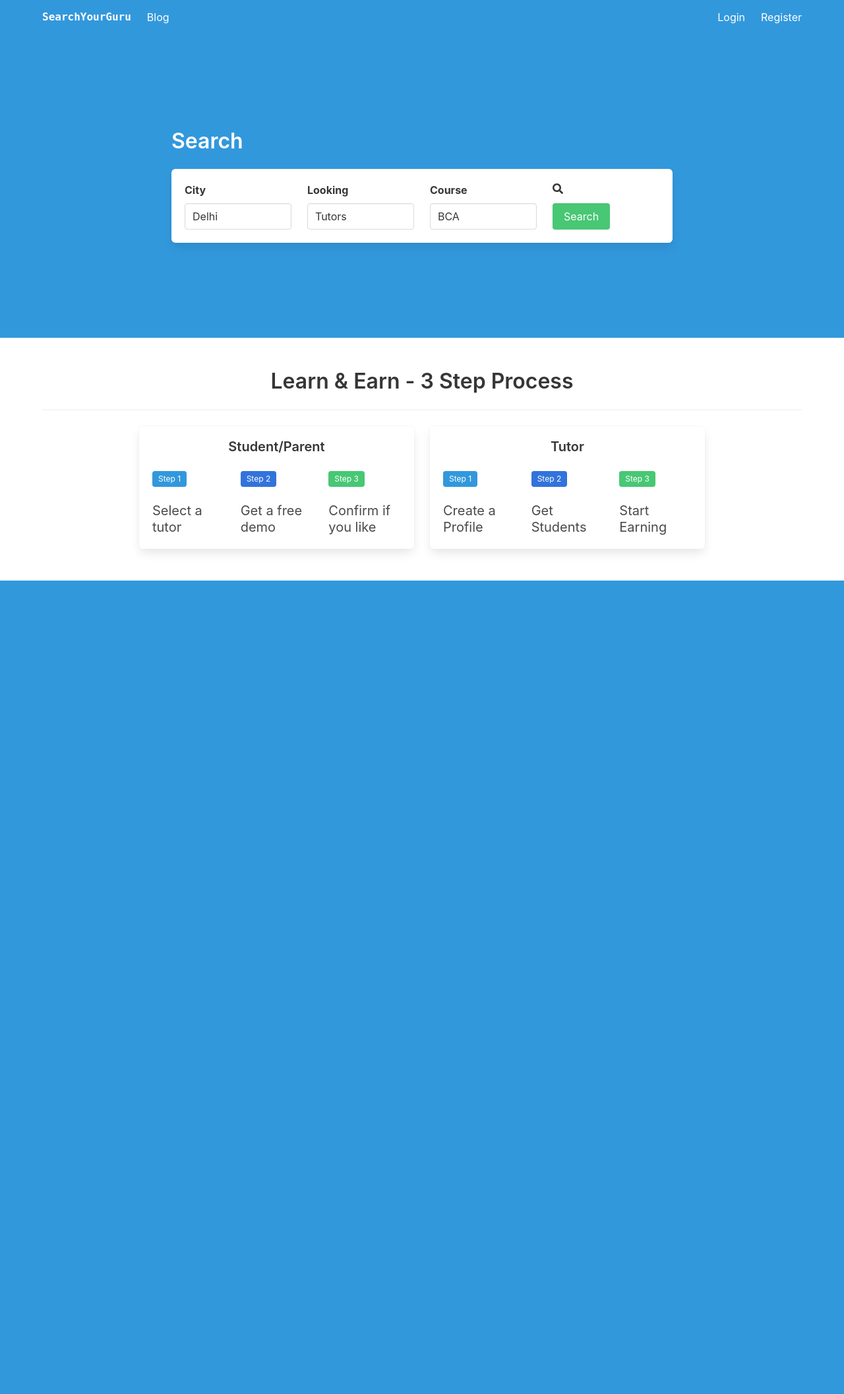
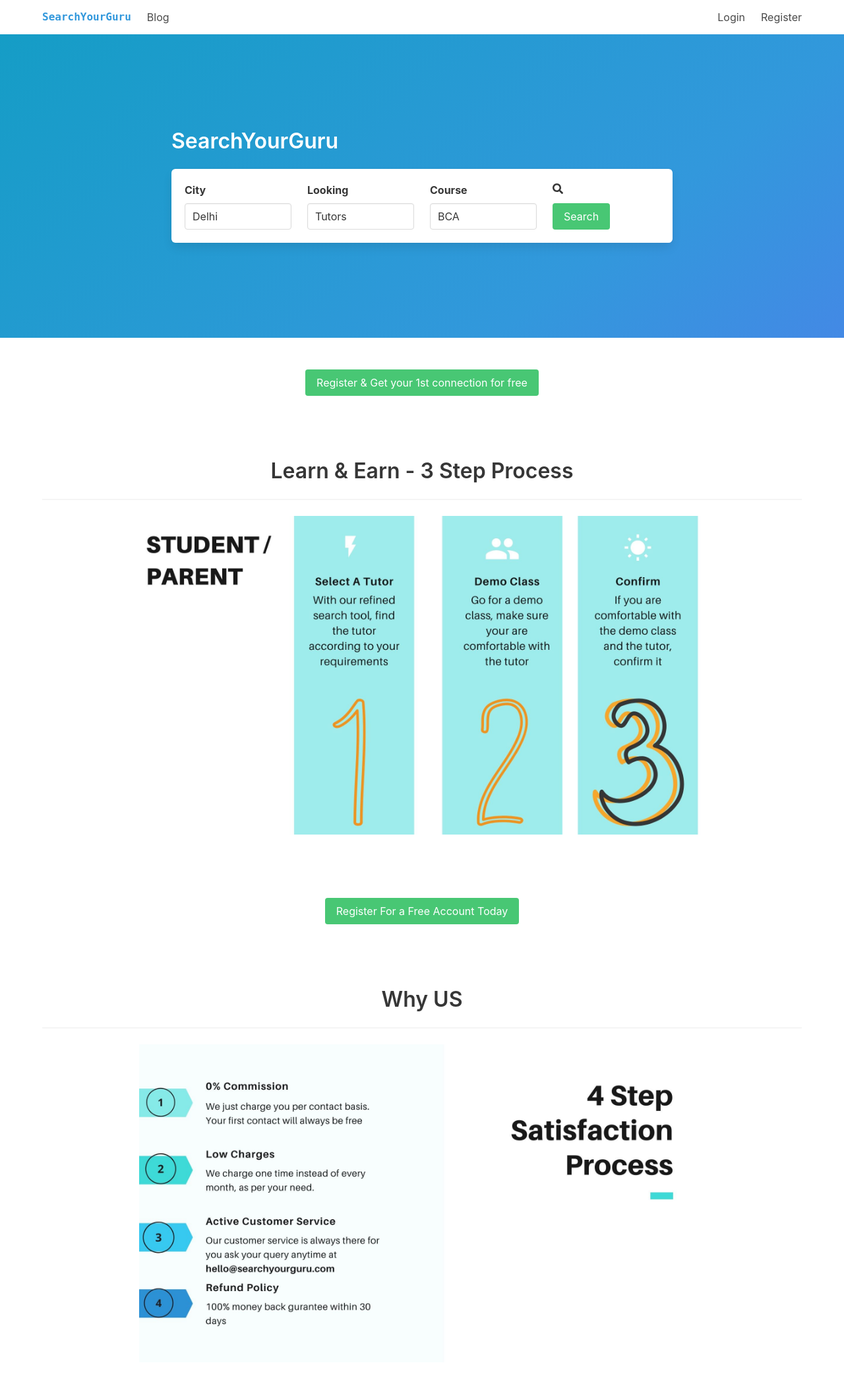
Before and after one commit to nitinraturi/searchyourguru, a Django app: template templates/pages/home.html in a window 1280 px wide. Shown: the whole page at 66% size. Before the commit the page ends 880 px from the top, so only its background shows below. Run offline with Django 3.2, Linux system fonts and the light colour scheme; the template is opened without the code that fills it, so the values that code supplies are empty; some libraries are stand-ins or nearby versions.

Commit message:
added images

```diff
--- a/templates/pages/home.html
+++ b/templates/pages/home.html
@@ -1,13 +1,14 @@
 {% extends 'layouts/base.html' %}
+{% load static %}
 
 {% block body %}
-<section class="hero is-info is-medium">
+<section class="hero is-info is-bold is-medium">
   <div class="hero-body">
     <div class="container">
       <div class="columns is-centered">
         <div class="column is-8">
           <p class="title">
-            Search
+            SearchYourGuru
           </p>
           <div class="box">
             <form action="#">
@@ -91,54 +92,57 @@
 
 <section class="section">
   <div class="container">
+    <center>
+      <a href="{% url 'pages:signup' %}" class="button is-success">
+        Register & Get your 1st connection for free
+      </a>
+    </center>
+  </div>
+</section>
+
+<section class="section">
+  <div class="container">
     <h1 class="title has-text-centered">Learn & Earn - 3 Step Process</h1>
     <hr>
     <div class="columns is-centered">
       <div class="column is-9">
         <div class="columns">
-          <div class="column is-half">
-            <div class="box">
-              <h1 class="title is-5 has-text-centered">Student/Parent</h1>
-              <div class="columns">
-                <div class="column is-4">
-                  <h2 class="subtitle"><span class="tag is-info">Step 1</span></h2>
-                  <p class="subtitle">Select a tutor</p>
-                </div>
-                <div class="column is-4">
-                  <h2 class="subtitle"><span class="tag is-link">Step 2</span></h2>
-                  <p class="subtitle">Get a free demo</p>
-                </div>
-                <div class="column is-4">
-                  <h2 class="subtitle is-5"><span class="tag is-success">Step 3</span></h2>
-                  <p class="subtitle">Confirm if you like</p>
-                </div>
-              </div>
-            </div>
-          </div>
-          <div class="column is-half">
-            <div class="box">
-              <h1 class="title is-5 has-text-centered">Tutor</h1>
-              <div class="columns">
-                <div class="column is-4">
-                  <h2 class="subtitle is-5"><span class="tag is-info">Step 1</span></h2>
-                  <p class="subtitle">Create a Profile</p>
-                </div>
-                <div class="column is-4">
-                  <h2 class="subtitle is-5"><span class="tag is-link">Step 2</span></h2>
-                  <p class="subtitle">Get Students</p>
-                </div>
-                <div class="column is-4">
 
-                  <h2 class="subtitle is-5"><span class="tag is-success">Step 3</span></h2>
-                  <p class="subtitle">Start Earning</p>
-                </div>
-              </div>
-            </div>
+          <div class="column is-full">
+            <figure class="image">
+              <img src="{% static 'img/student-h1.jpg' %}" alt="">
+            </figure>
           </div>
         </div>
       </div>
     </div>
+</section>
+
+<section class="section">
+  <div class="container">
+    <center>
+      <a href="{% url 'pages:signup' %}" class="button is-success">
+        Register For a Free Account Today
+      </a>
+    </center>
   </div>
 </section>
 
+<section class="section">
+  <div class="container">
+    <h1 class="title has-text-centered">Why US</h1>
+    <hr>
+    <div class="columns is-centered">
+      <div class="column is-9">
+        <div class="columns">
+          <div class="column is-full">
+            <figure class="image">
+              <img src="{% static 'img/banner1.jpg' %}" alt="">
+            </figure>
+          </div>
+        </div>
+      </div>
+    </div>
+</section>
+
 {% endblock %}
--- a/templates/snippets/navbar.html
+++ b/templates/snippets/navbar.html
@@ -1,11 +1,11 @@
 {% load static %}
 
-<nav class="navbar is-fixed-top is-info is-bold" role="navigation" aria-label="main navigation" id="nav_app">
+<nav class="navbar is-fixed-top is-bold" role="navigation" aria-label="main navigation" id="nav_app">
 	<div class="container">
 		<div class="navbar-brand">
 			<a class="navbar-item" href="{% url 'pages:home' %}">
 				<!-- <img src="{% static 'custom/img/bgs/R2.png' %}" width="112" height="28"> -->
-				<span class="has-text-weight-bold is-family-monospace">SearchYourGuru</span>
+				<span class="has-text-weight-bold is-family-monospace has-text-info">SearchYourGuru</span>
 			</a>
 			<a role="button" class="navbar-burger burger" aria-label="menu" aria-expanded="false" data-target="navbarBasicExample">
 				<span aria-hidden="true"></span>
```
Also changed, not shown: static/img/banner1.jpg (added), static/img/student-h1.jpg (added).
